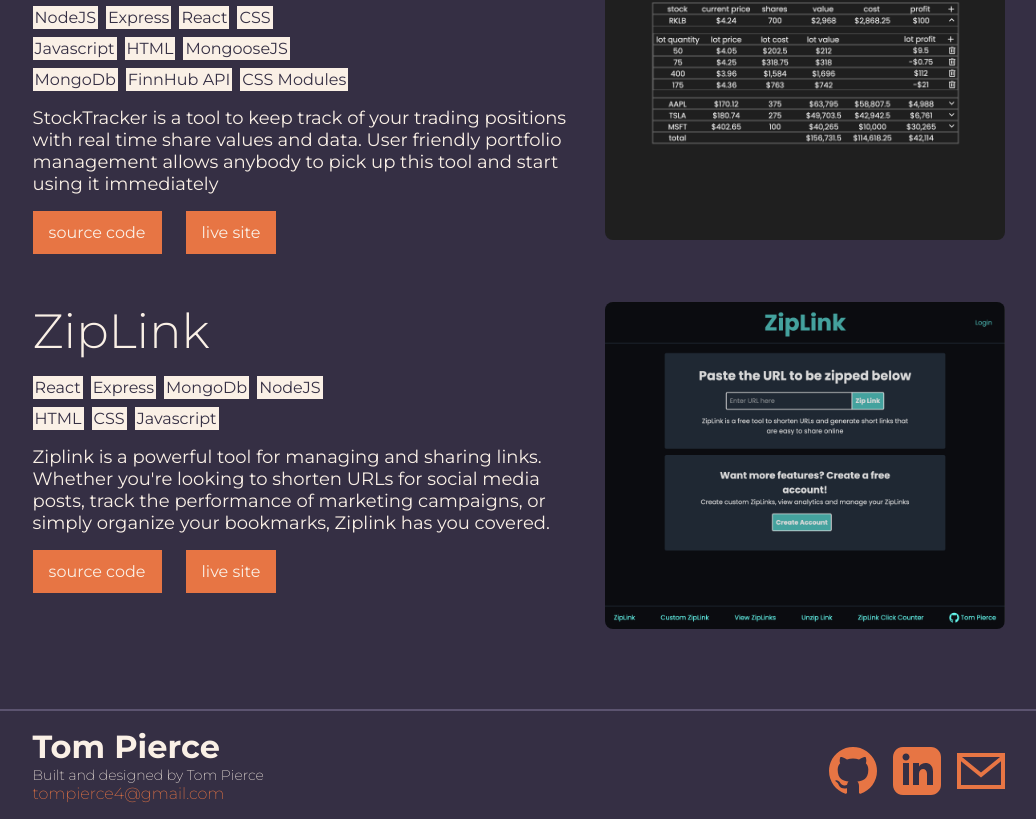
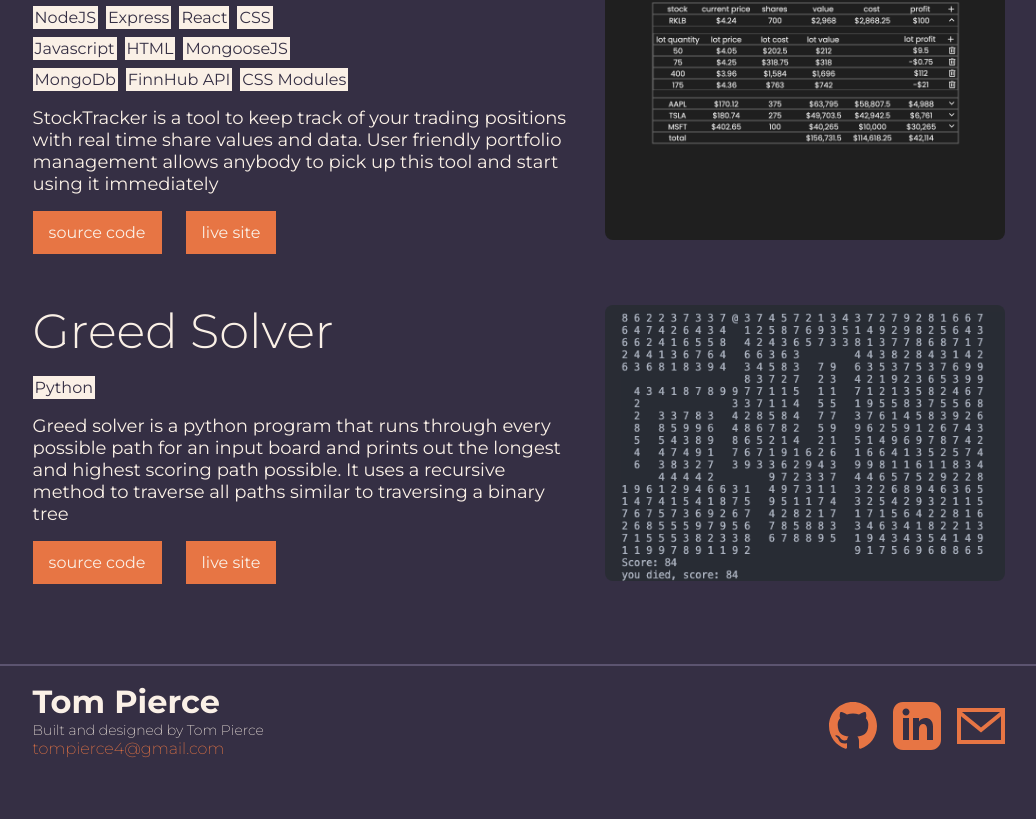
Before and after one commit to Tom-Pierce/portfolio, a React (Vite) app: page / in a window 1280 px wide. Shown: the part 1780-2599 px from the top of the page, without its empty margins (121-1157 px from the left). After the commit the page ends 2554 px from the top, so only its background shows below. Built offline with nearby package versions, Linux system fonts and the light colour scheme.

Commit message:
fill out third project info

```diff
--- a/src/components/Projects.jsx
+++ b/src/components/Projects.jsx
@@ -2,6 +2,7 @@ import styles from "../css/Projects.module.css";
 import ProjectCard from "./ProjectCard";
 import zipLinkImg from "../assets/ziplinkImg.png";
 import stockTrackerImg from "../assets/stockTrackerImg.png";
+import greedSolverImg from "../assets/greedSolverImg.png";
 
 const Projects = () => {
   return (
@@ -56,22 +57,13 @@ const Projects = () => {
 
         <li>
           <ProjectCard
-            name={"ZipLink"}
+            name={"Greed Solver"}
             description={
-              "Ziplink is a powerful tool for managing and sharing links. Whether you're looking to shorten URLs for social media posts, track the performance of marketing campaigns, or simply organize your bookmarks, Ziplink has you covered."
+              "Greed solver is a python program that runs through every possible path for an input board and prints out the longest and highest scoring path possible. It uses a recursive method to traverse all paths similar to traversing a binary tree"
             }
-            techStack={[
-              "React",
-              "Express",
-              "MongoDb",
-              "NodeJS",
-              "HTML",
-              "CSS",
-              "Javascript",
-            ]}
+            techStack={["Python"]}
             github={"https://github.com/Tom-Pierce/ziplink-client"}
-            liveSite={"https://ziplink.xyz"}
-            projectImg={zipLinkImg}
+            projectImg={greedSolverImg}
           />
         </li>
       </ul>
```
Also changed, not shown: src/assets/greedSolverImg.png (added).
